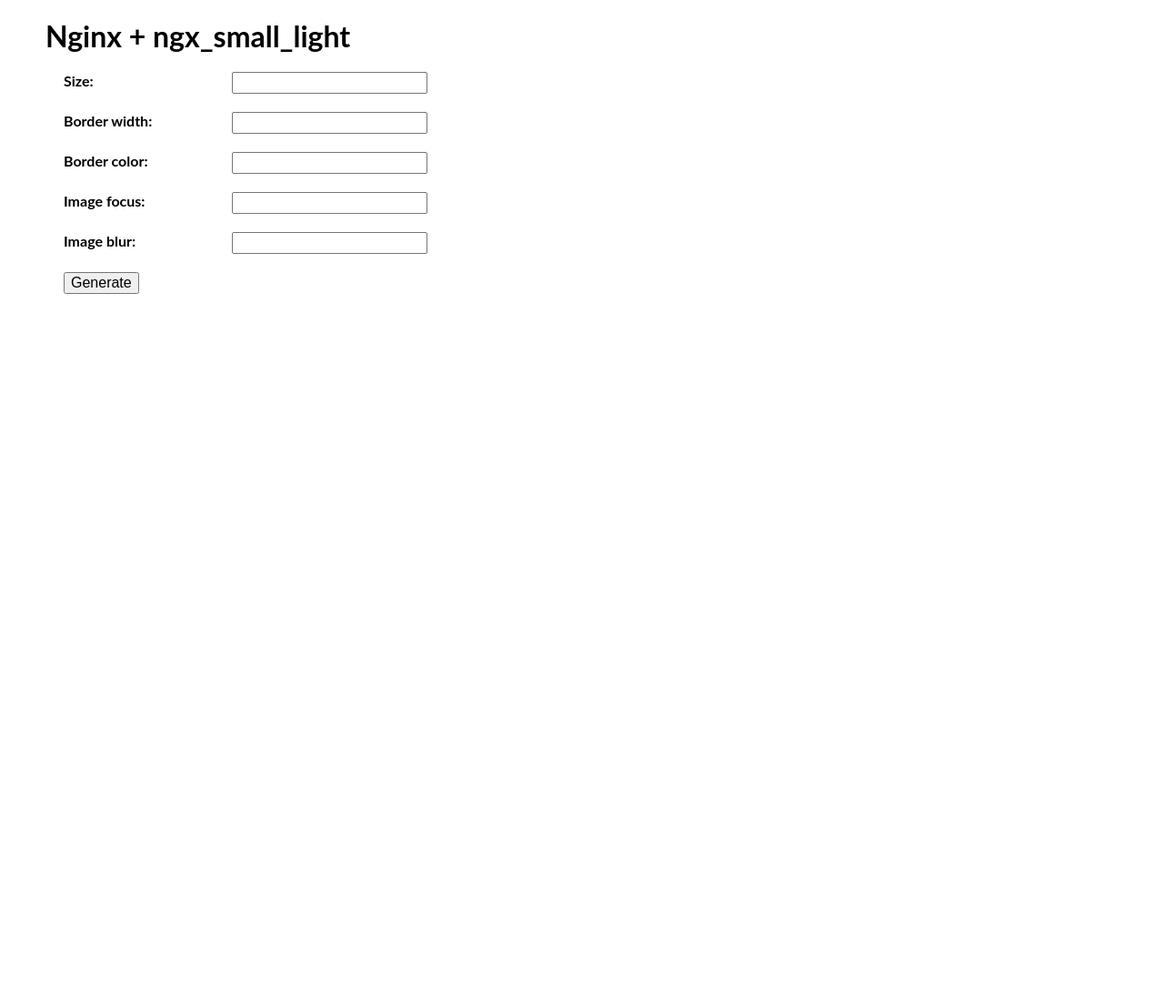
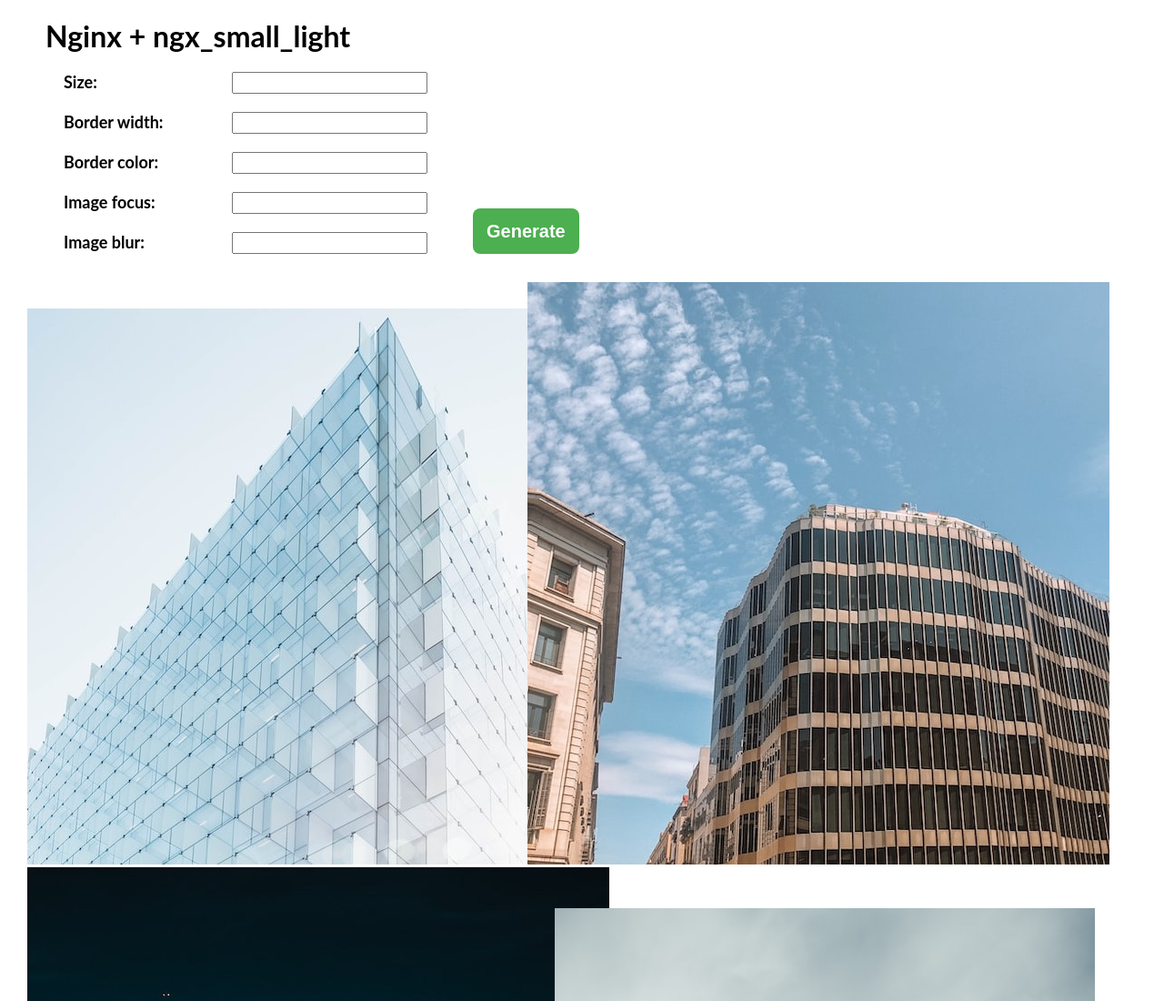
Before and after one commit to alherdom/images, a plain HTML site: page index.html in a window 1280 px wide. Shown: the top 1100 px of the page at 91% size. Before the commit the page ends 800 px from the top, so only its background shows below. Drawn offline with Linux system fonts and the light colour scheme.

Commit message:
Edit JS to be able display img & save parameters

```diff
--- a/css/style.css
+++ b/css/style.css
@@ -1,5 +1,5 @@
 body {
-    font-family: Lato, system-ui, -apple-system, BlinkMacSystemFont, 'Segoe UI', Roboto, Oxygen, Ubuntu, Cantarell, 'Open Sans', 'Helvetica Neue', sans-serif;
+    font-family: "Lato", sans-serif;
     margin-left: 50px;
 }
 
@@ -16,7 +16,7 @@
 
 label {
     font-weight: bold;
-    font-size: 16px;
+    font-size: 18px;
 }
 
 input {
@@ -27,3 +27,36 @@
     margin-left: 20px;
     width: 400px;
 }
+
+.green-button {
+    margin-top: -70px;
+    margin-left: 450px;
+}
+
+.generate {
+    font-size: 20px;
+    font-weight: bolder;
+    padding: 10px 15px;
+    background-color: #4CAF50;
+    color: white;
+    border: none;
+    border-radius: .4em;
+    margin-bottom: 15px;
+    width: auto;
+    height: 50px;
+    transition: transform 0.1s;
+}
+
+.generate:hover {
+    transform: scale(1.1);
+    box-shadow: 0 4px 8px rgba(0, 0, 0, 0.3);
+}
+
+.generate:active {
+    background-color: #3e8e41;
+}
+
+li {
+    margin-left: -60px;
+    display: inline;
+}
--- a/index.html
+++ b/index.html
@@ -10,7 +10,7 @@
 
 <body>
     <h1>Nginx + ngx_small_light</h1>
-    <form action="" method="post" class="form">
+    <form id="data" action="" method="post" class="form">
         <div class="option">
             <label for="size">Size: </label>
             <input type="text" id="size" name="size" />
@@ -25,16 +25,20 @@
         </div>
         <div class="option">
             <label for="image-focus">Image focus: </label>
-            <input type="text" id="image-focus:" name="iamge-focus" />
+            <input type="text" id="image-focus" name="image-focus" />
         </div>
         <div class="option">
             <label for="image-blur">Image blur: </label>
-            <input type="text" id="image-blur:" name="iamge-blur" />
+            <input type="text" id="image-blur" name="image-blur" />
         </div>
-        <input type="submit" value="Generate">
+        <div class="green-button">
+            <input class="generate" type="submit" value="Generate">
+        </div>
     </form>
+    <ul id="imageList">
+    </ul>
     </div>
-    <script src="js/script.js"<script></script>
+    <script src="js/script.js" <script></script>
 </body>
 
 </html>
--- a/js/script.js
+++ b/js/script.js
@@ -0,0 +1,26 @@
+document.getElementById("data").addEventListener("submit", function (event) {
+    event.preventDefault();
+
+    var size = document.getElementById("size").value;
+    var border_width = document.getElementById("border-width").value;
+    var border_color = document.getElementById("border-color").value;
+    var image_focus = document.getElementById("image-focus").value;
+    var image_blur = document.getElementById("image-blur").value;
+
+    console.log("Size: " + size);
+    console.log("Border Width: " + border_width);
+    console.log("Border Color: " + border_color);
+    console.log("Image Focus: " + image_focus);
+    console.log("Image Blur: " + image_blur);
+});
+
+const numImages = 20;
+for (let i = 1; i <= numImages; i++) {
+    const numberWithZero = i.toString().padStart(2, '0');
+    const imageURL = `img/image${numberWithZero}.jpg`;
+    const listItem = document.createElement("li");
+    const image = document.createElement("img");
+    image.src = imageURL;
+    listItem.appendChild(image);
+    imageList.appendChild(listItem);
+}
```
